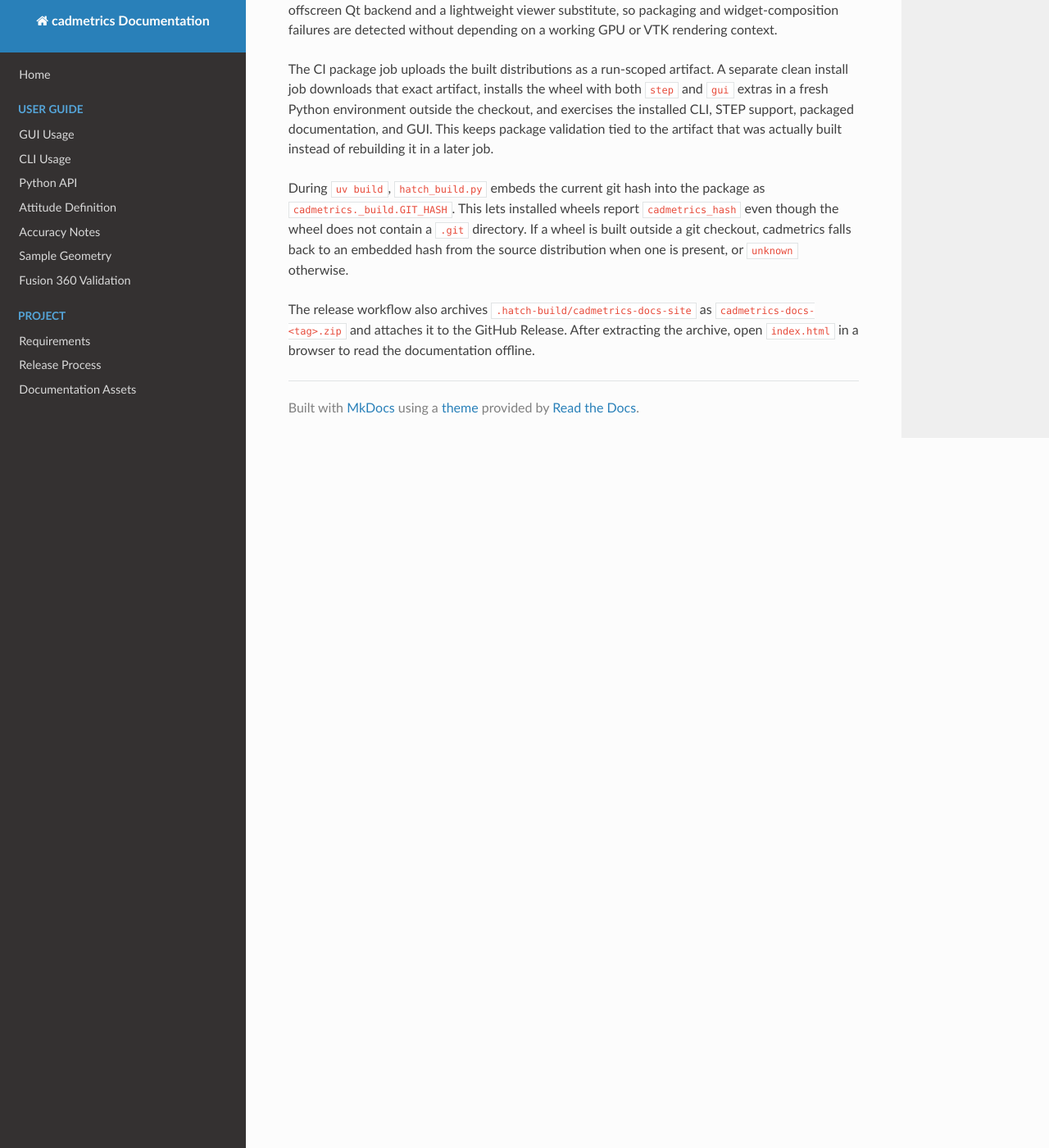
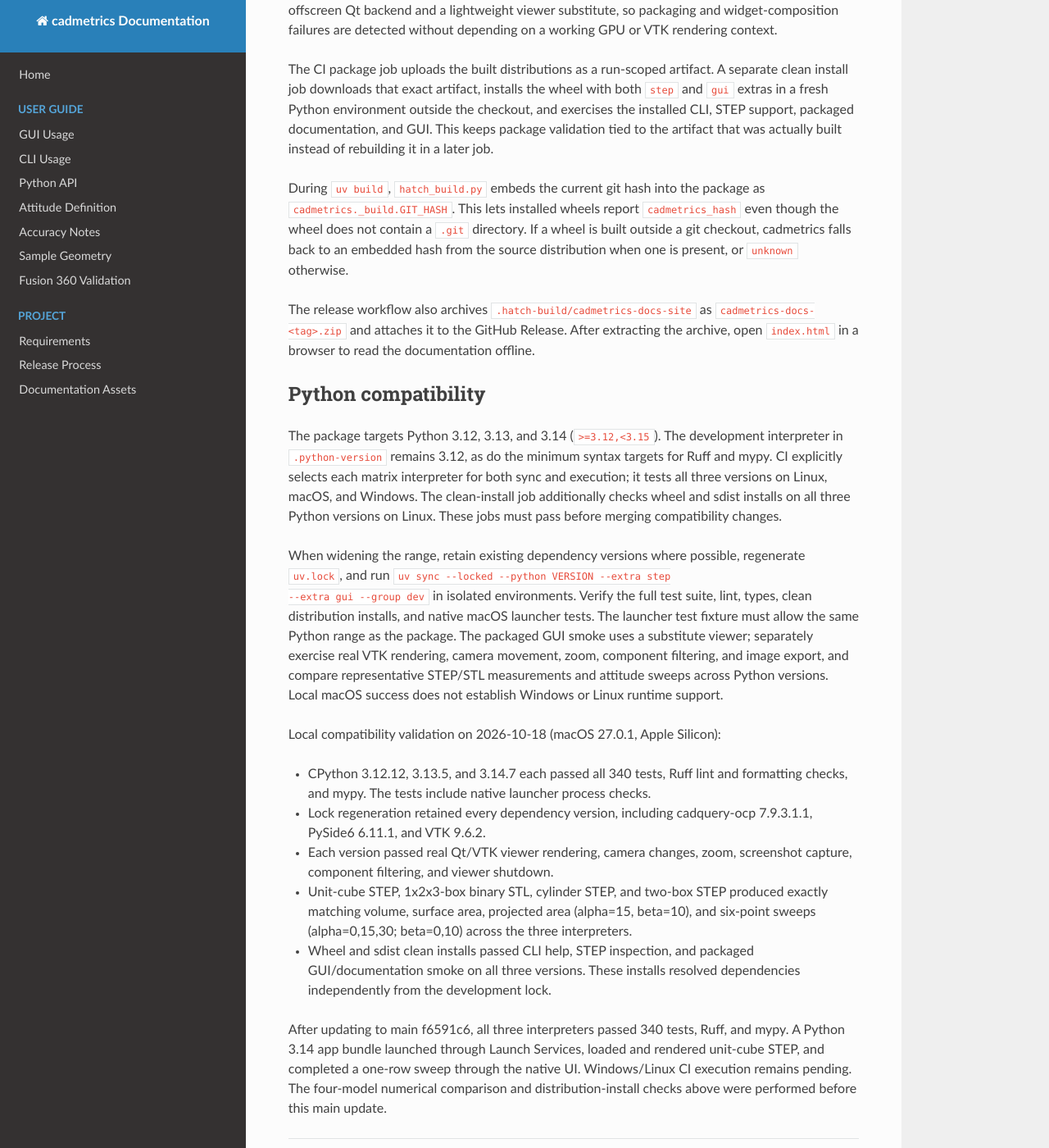
Before and after one commit to pandorobo11/cadmetrics, an MkDocs documentation site: the page built from docs/release.md, in a window 1280 px wide and 1400 px high, scrolled down 1369 px. Shown: the whole window at 82% size. Built offline with MkDocs 1.6.1, drawn with Linux system fonts in a browser that asks for light colours; nearby versions of some CDN libraries.

Commit message:
Support Python 3.12 through 3.14 with compatibility CI

```diff
--- a/docs/release.md
+++ b/docs/release.md
@@ -70,3 +70,43 @@
 The release workflow also archives `.hatch-build/cadmetrics-docs-site` as
 `cadmetrics-docs-<tag>.zip` and attaches it to the GitHub Release. After extracting the archive,
 open `index.html` in a browser to read the documentation offline.
+
+## Python compatibility
+
+The package targets Python 3.12, 3.13, and 3.14 (`>=3.12,<3.15`). The development
+interpreter in `.python-version` remains 3.12, as do the minimum syntax targets
+for Ruff and mypy. CI explicitly selects each matrix interpreter for both sync
+and execution; it tests all three versions on Linux, macOS, and Windows.
+The clean-install job additionally checks wheel and sdist installs on all three
+Python versions on Linux. These jobs must pass before merging compatibility changes.
+
+When widening the range, retain existing dependency versions where possible,
+regenerate `uv.lock`, and run `uv sync --locked --python VERSION --extra step
+--extra gui --group dev` in isolated environments. Verify the full test suite,
+lint, types, clean distribution installs, and native macOS launcher tests.
+The launcher test fixture must allow the same Python range as the package.
+The packaged GUI smoke uses a substitute viewer; separately exercise real VTK
+rendering, camera movement, zoom, component filtering, and image export, and
+compare representative STEP/STL measurements and attitude sweeps across Python
+versions. Local macOS success does not establish Windows or Linux runtime support.
+
+Local compatibility validation on 2026-10-18 (macOS 27.0.1, Apple Silicon):
+
+- CPython 3.12.12, 3.13.5, and 3.14.7 each passed all 340 tests, Ruff lint and
+  formatting checks, and mypy. The tests include native launcher process checks.
+- Lock regeneration retained every dependency version, including cadquery-ocp
+  7.9.3.1.1, PySide6 6.11.1, and VTK 9.6.2.
+- Each version passed real Qt/VTK viewer rendering, camera changes, zoom,
+  screenshot capture, component filtering, and viewer shutdown.
+- Unit-cube STEP, 1x2x3-box binary STL, cylinder STEP, and two-box STEP produced
+  exactly matching volume, surface area, projected area (alpha=15, beta=10),
+  and six-point sweeps (alpha=0,15,30; beta=0,10) across the three interpreters.
+- Wheel and sdist clean installs passed CLI help, STEP inspection, and packaged
+  GUI/documentation smoke on all three versions. These installs resolved
+  dependencies independently from the development lock.
+
+After updating to main f6591c6, all three interpreters passed 340 tests, Ruff,
+and mypy. A Python 3.14 app bundle launched through Launch Services, loaded and
+rendered unit-cube STEP, and completed a one-row sweep through the native UI.
+Windows/Linux CI execution remains pending. The four-model numerical comparison
+and distribution-install checks above were performed before this main update.
--- a/pyproject.toml
+++ b/pyproject.toml
@@ -3,7 +3,7 @@
 version = "0.13.0"
 description = "CLI and Python API for CAD volume, surface area, and projected area metrics."
 readme = "README.md"
-requires-python = ">=3.12,<3.13"
+requires-python = ">=3.12,<3.15"
 license = { text = "MIT" }
 authors = [
   { name = "cadmetrics contributors" },
```
Also changed, not shown: README.md (+1 -1 lines), 3 other files.
